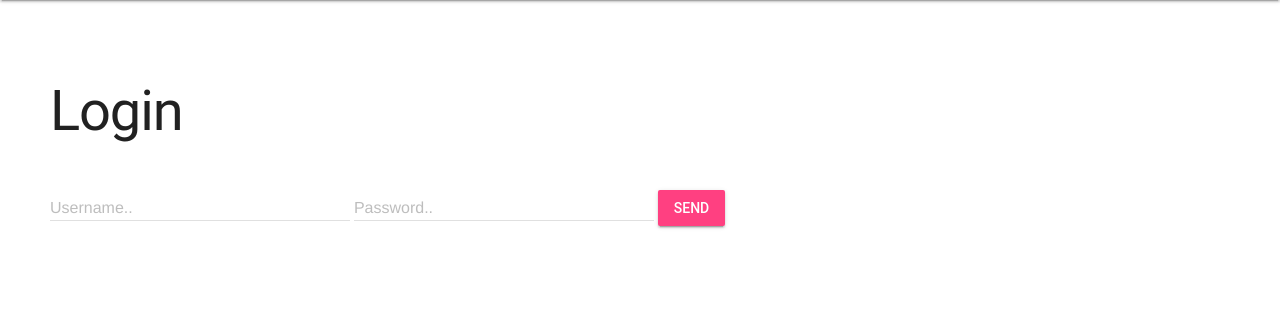
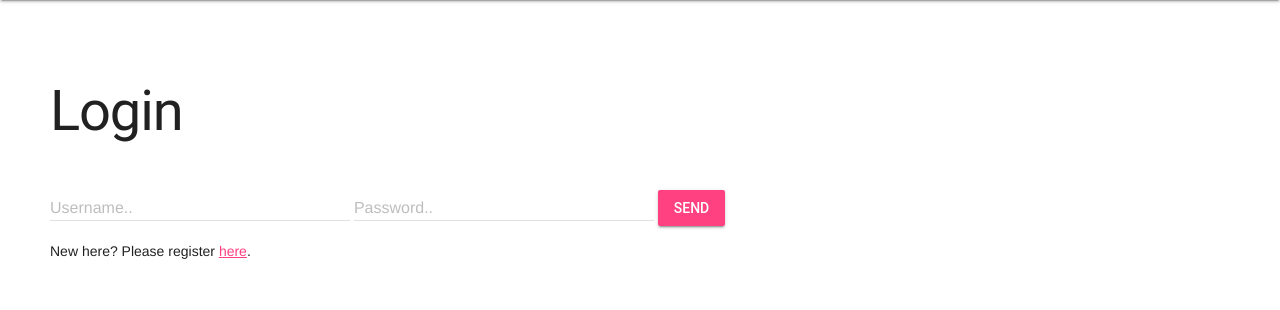
Before and after one commit to christian-hansen/django-chat-app, a Django app: page /login/ in a window 1280 px wide. Shown: the part 64-374 px from the top of the page. Run offline with Django 5.2, Linux system fonts and the light colour scheme.

Commit message:
register

```diff
--- a/chat/templates/auth/login.html
+++ b/chat/templates/auth/login.html
@@ -23,4 +23,6 @@
   Send
 </button>
 </form>
+
+New here? Please register <a href="/register">here</a>.
 {% endblock%}
```
